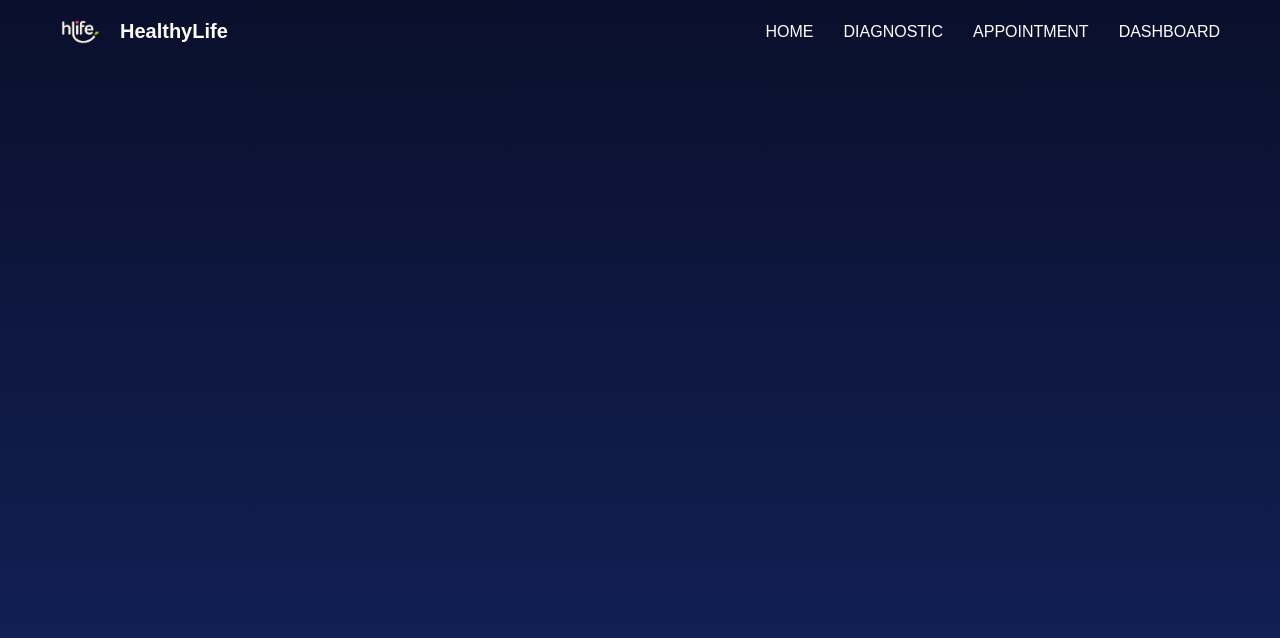
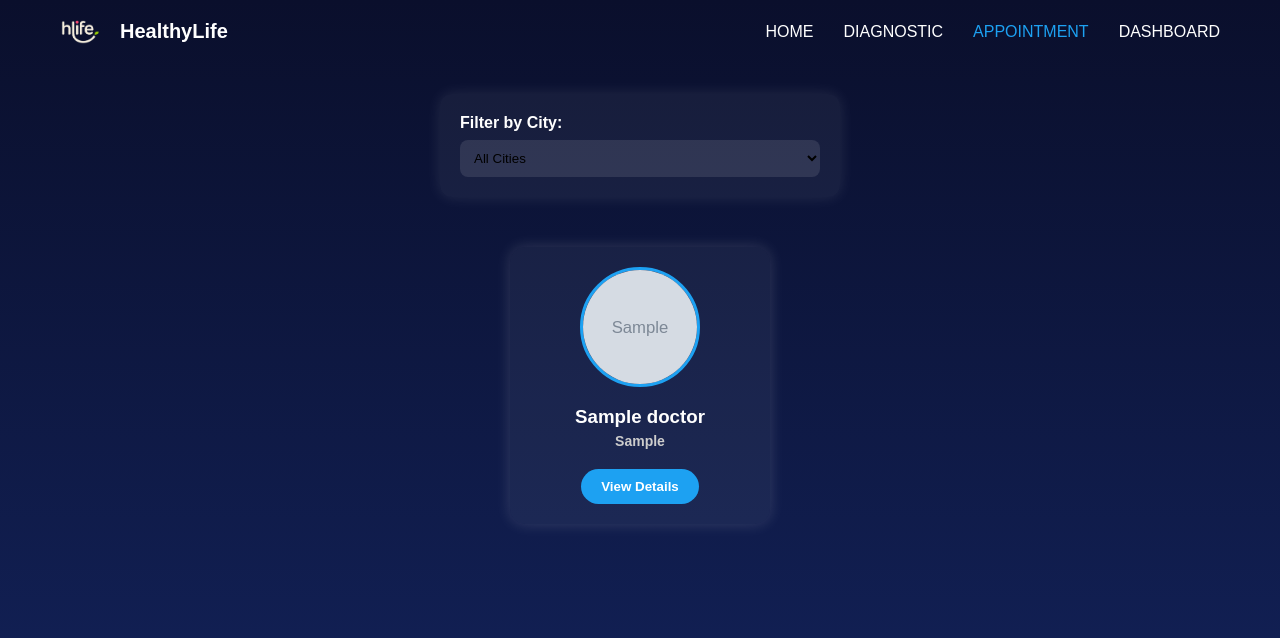
Before and after one commit to Mahboob-Attar/HealthyLife-Healthcare-Platform, a Flask app: page /appointment/ in a window 1280 px wide. Shown: the top 638 px of the page. Run offline with Flask 3, Linux system fonts and the light colour scheme; tables that the repository leaves empty or names only in its code hold one stand-in row (values such as "Sample post"); grey boxes marked "Sample" are stand-in pictures; parts of the project's set-up code (start-up, migrations or seed data) failed here and were passed over.

Commit message:
update appointment function route to fect all doctors details in appointment page

```diff
--- a/client/static/css/appointment.css
+++ b/client/static/css/appointment.css
@@ -54,78 +54,103 @@ body {
   color: #1da1f2;
 }
 
-/* Pharmacy Section */
-.pharmacy {
-  max-width: 600px;
-  margin: 60px auto;
-  padding: 30px;
+/* Filter Section */
+.filter-section {
+  max-width: 400px;
+  margin: 30px auto;
+  padding: 20px;
+  background-color: rgba(255, 255, 255, 0.05);
+  border-radius: 12px;
+  text-align: center;
+  box-shadow: 0 0 15px rgba(255, 255, 255, 0.1);
+}
+
+.filter-section label {
+  display: block;
+  font-weight: bold;
+  margin-bottom: 8px;
+  text-align: left;
+}
+
+.filter-section select {
+  width: 100%;
+  padding: 10px;
+  border-radius: 8px;
+  border: none;
+  background-color: rgba(255, 255, 255, 0.1);
+  color: #000;
+  font-weight: 500;
+}
+
+/* Doctor Cards */
+.doctor-container {
+  display: flex;
+  flex-wrap: wrap;
+  justify-content: center;
+  gap: 25px;
+  padding: 20px;
+}
+
+.doctor-card {
   background-color: rgba(255, 255, 255, 0.05);
   border-radius: 15px;
+  padding: 20px;
+  width: 260px;
   text-align: center;
-  box-shadow: 0 0 15px rgba(255, 255, 255, 0.2);
-  animation: fadeIn 0.4s ease-in-out;
+  box-shadow: 0 0 15px rgba(255, 255, 255, 0.15);
+  transition: transform 0.3s ease, box-shadow 0.3s ease;
 }
 
-@keyframes fadeIn {
-  from {
-    opacity: 0;
-    transform: translateY(15px);
-  }
-  to {
-    opacity: 1;
-    transform: translateY(0);
-  }
+.doctor-card:hover {
+  transform: translateY(-8px);
+  box-shadow: 0 0 25px rgba(29, 161, 242, 0.5);
 }
 
-.pharmacy h1 {
-  font-size: 28px;
+.doctor-photo {
+  width: 120px;
+  height: 120px;
+  border-radius: 50%;
+  object-fit: cover;
+  margin-bottom: 15px;
+  border: 3px solid #1da1f2;
+}
+
+.doctor-card h3 {
+  margin-bottom: 5px;
+}
+
+.doctor-card p {
+  color: #ccc;
+  font-size: 14px;
   margin-bottom: 10px;
 }
 
-.pharmacy p {
-  color: #ccc;
-  margin-bottom: 20px;
-}
-
-label {
-  display: block;
-  margin-top: 15px;
-  text-align: left;
-}
-
-input,
-select {
-  width: 100%;
-  padding: 10px;
-  margin-top: 5px;
-  border: none;
-  border-radius: 8px;
-  background-color: rgba(255, 255, 255, 0.1);
-  color: #000000;
-}
-
-.btn {
-  margin-top: 20px;
-  padding: 12px 28px;
+/* Button */
+button {
+  margin-top: 10px;
+  padding: 10px 20px;
   border: none;
   border-radius: 25px;
-  background: #fff;
-  color: #1e3eff;
+  background: #1da1f2;
+  color: #fff;
   font-weight: bold;
   cursor: pointer;
   transition: 0.3s;
 }
-.btn:hover {
-  background: #1e3eff;
-  color: #fff;
+
+button:hover {
+  background: #fff;
+  color: #1e3eff;
 }
 
-/* Result */
-.result-box {
-  margin-top: 20px;
-  padding: 20px;
-  background-color: rgba(0, 255, 255, 0.1);
+/* Doctor Details */
+.doctor-details {
+  display: none;
+  margin-top: 15px;
+  text-align: left;
+  background-color: rgba(255, 255, 255, 0.08);
+  padding: 12px;
   border-radius: 10px;
-  display: none;
-  text-align: left;
+  font-size: 14px;
+  color: #eee;
 }
--- /dev/null
+++ b/client/static/js/appointment.js
@@ -0,0 +1,13 @@
+function toggleDetails(id) {
+  const details = document.getElementById("details-" + id);
+  if (details.style.display === "block") {
+    details.style.display = "none";
+  } else {
+    details.style.display = "block";
+  }
+}
+
+function filterByCity() {
+  const city = document.getElementById("cityFilter").value;
+  window.location.href = "/appointment?city=" + city;
+}
--- a/client/templates/appointment.html
+++ b/client/templates/appointment.html
@@ -3,26 +3,79 @@
 <head>
   <meta charset="UTF-8" />
   <meta name="viewport" content="width=device-width, initial-scale=1.0" />
-    <title>Pharmacy - HealthyLife</title>
-    <link rel="stylesheet" href="../static/css/appointment.css" />
+  <title>Appointment - HealthyLife</title>
+  <link rel="stylesheet" href="{{ url_for('static', filename='css/appointment.css') }}" />
 </head>
 <body>
-    <!-- Navbar -->
   <header>
     <nav class="navbar">
       <div class="nav-left">
-          <img src="../static/assets/logo.png" alt="Logo" class="logo-img" />
+        <img src="{{ url_for('static', filename='assets/logo.png') }}" alt="Logo" class="logo-img" />
         <div class="logo-text">HealthyLife</div>
       </div>
       <ul class="nav-links">
-          <li><a href="/">HOME</a></li>
-          <li><a href="/diagnostic">DIAGNOSTIC</a></li>
-          <li><a href="/appointment">APPOINTMENT</a></li>
-          <li><a href="/dashboard">DASHBOARD</a></li>
+        <li><a href="{{ url_for('home.index') }}">HOME</a></li>
+        <li><a href="{{ url_for('diagnostic.diagnostic') }}">DIAGNOSTIC</a></li>
+        <li><a href="{{ url_for('appointment.appointment') }}" class="active">APPOINTMENT</a></li>
+        <li><a href="{{ url_for('dashboard.dashboard') }}">DASHBOARD</a></li>
       </ul>
     </nav>
   </header>
 
-    <script src="../static/js/appointment.js" defer></script>
+  <section class="filter-section">
+    <label for="cityFilter">Filter by City:</label>
+    <select id="cityFilter" onchange="filterByCity()">
+      <option value="">All Cities</option>
+      {% for city in cities %}
+        <option value="{{ city }}" {% if city == selected_city %}selected{% endif %}>{{ city }}</option>
+      {% endfor %}
+    </select>
+  </section>
+
+  <section class="doctor-container">
+    {% for doctor in doctors %}
+      <div class="doctor-card">
+        <!-- Uses the Flask route to serve images from doctors_upload_images -->
+        <img
+          src="{{ url_for('doctor_bp.doctor_image', filename=doctor.photo_path or 'default.jpg') }}"
+          alt="Doctor Photo"
+          class="doctor-photo"
+        />
+        <h3>{{ doctor.name }}</h3>
+        <p><b>{{ doctor.specialization }}</b></p>
+        <button onclick="toggleDetails({{ doctor.id }})">View Details</button>
+
+        <div class="doctor-details" id="details-{{ doctor.id }}" style="display:none;">
+          <p><b>Phone:</b> {{ doctor.phone }}</p>
+          <p><b>Email:</b> {{ doctor.email }}</p>
+          <p><b>Experience:</b> {{ doctor.experience }} years</p>
+          <p><b>Services:</b> {{ doctor.services }}</p>
+          <p><b>Clinic:</b> {{ doctor.clinic }}</p>
+          <p><b>Location:</b> {{ doctor.location }}</p>
+        </div>
+      </div>
+    {% endfor %}
+  </section>
+
+  <script src="{{ url_for('static', filename='js/appointment.js') }}" defer></script>
+  <script>
+    function toggleDetails(id) {
+      const details = document.getElementById(`details-${id}`);
+      if(details.style.display === "none" || details.style.display === "") {
+        details.style.display = "block";
+      } else {
+        details.style.display = "none";
+      }
+    }
+
+    function filterByCity() {
+      const city = document.getElementById('cityFilter').value;
+      let url = "{{ url_for('appointment.appointment') }}";
+      if(city) {
+        url += `?city=${city}`;
+      }
+      window.location.href = url;
+    }
+  </script>
 </body>
 </html>
--- a/client/templates/index.html
+++ b/client/templates/index.html
@@ -43,7 +43,7 @@
 
     <div class="hero-images">
       <div class="grid">
-        <img id="img1" src="{{ url_for('static', filename='assets/doc1.png') }}" alt="Doctor 1"/>
+        <img id="img1" src="{{ url_for('static', filename='assets/homepageImage.png') }}" alt="Doctor 1"/>
       </div>
     </div>
   </section>
--- a/server/blueprints/appointment.py
+++ b/server/blueprints/appointment.py
@@ -1,8 +1,42 @@
-from flask import Blueprint, render_template
+from flask import Blueprint, render_template, request
+import pymysql
 
+appointment_bp = Blueprint("appointment", __name__, url_prefix="/appointment")
 
-appointment_bp = Blueprint('appointment', __name__,url_prefix="/appointment")
+def get_connection():
+    return pymysql.connect(
+        host="localhost",
+        user="Healthylife",
+        password="Health@2025//",
+        database="healthylifedb",
+        cursorclass=pymysql.cursors.DictCursor
+    )
 
-@appointment_bp.route('/')
+@appointment_bp.route("/", methods=["GET"])
 def appointment():
-    return render_template('appointment.html')
+    conn = None
+    cursor = None
+    try:
+        conn = get_connection()
+        cursor = conn.cursor()
+        cursor.execute("SELECT DISTINCT location FROM doctors ORDER BY location ASC")
+        cities = [row["location"] for row in cursor.fetchall()]
+
+        selected_city = request.args.get("city")
+        if selected_city:
+            cursor.execute("SELECT * FROM doctors WHERE location=%s ORDER BY created_at DESC", (selected_city,))
+        else:
+            cursor.execute("SELECT * FROM doctors ORDER BY created_at DESC")
+        doctors = cursor.fetchall()
+        for doc in doctors:
+            if not doc.get("photo_path"):
+                doc["photo_path"] = "default.jpg"
+        return render_template("appointment.html", doctors=doctors, cities=cities, selected_city=selected_city)
+    except Exception as e:
+        print("Error in appointment:", e)
+        return "Internal Server Error", 500
+    finally:
+        if cursor:
+            cursor.close()
+        if conn:
+            conn.close()
```
Also changed, not shown: client/static/js/doctorRegistration.js (+14 -36 lines), server/blueprints/doctorRegistration.py (+42 -25 lines), client/static/assets/homepageImage.png (renamed from client/static/assets/doc1.png), server/doctors_upload_images/bablu_pic.jpg (renamed from uploads/doctors/bablu_pic.jpg), uploads/doctors/bablu_selfie.jpg (deleted), uploads/doctors/bgedit_babliu_pic_passport.jpg (deleted). Lines whose indentation alone changed are shown as unchanged.
